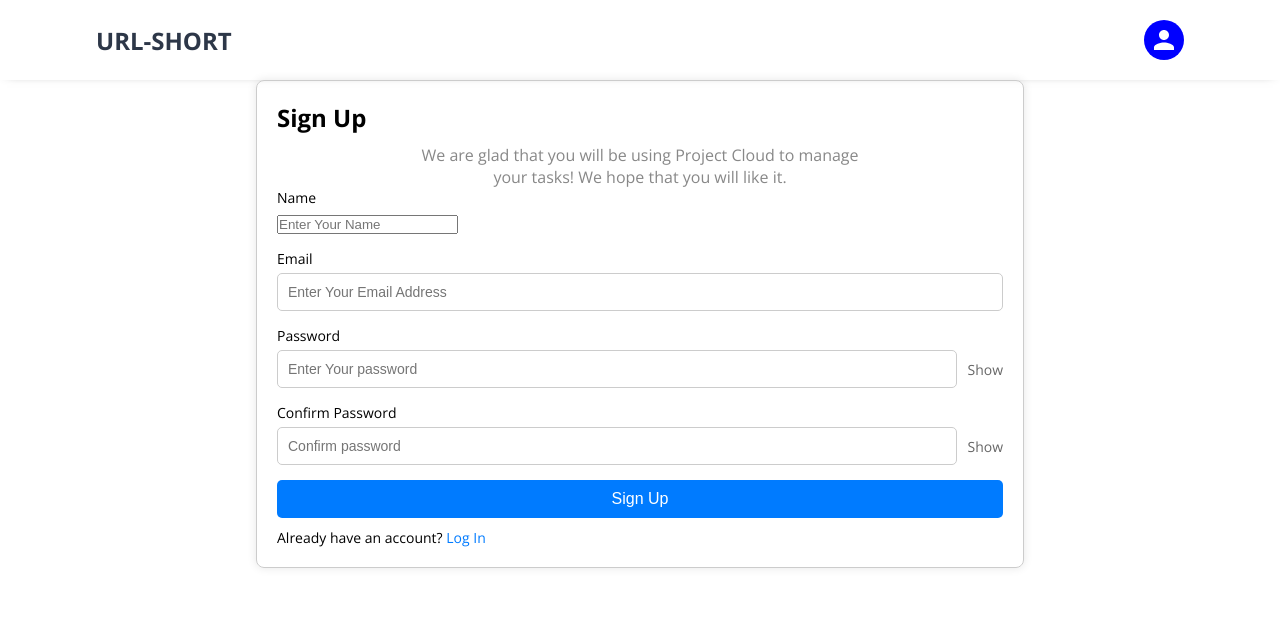
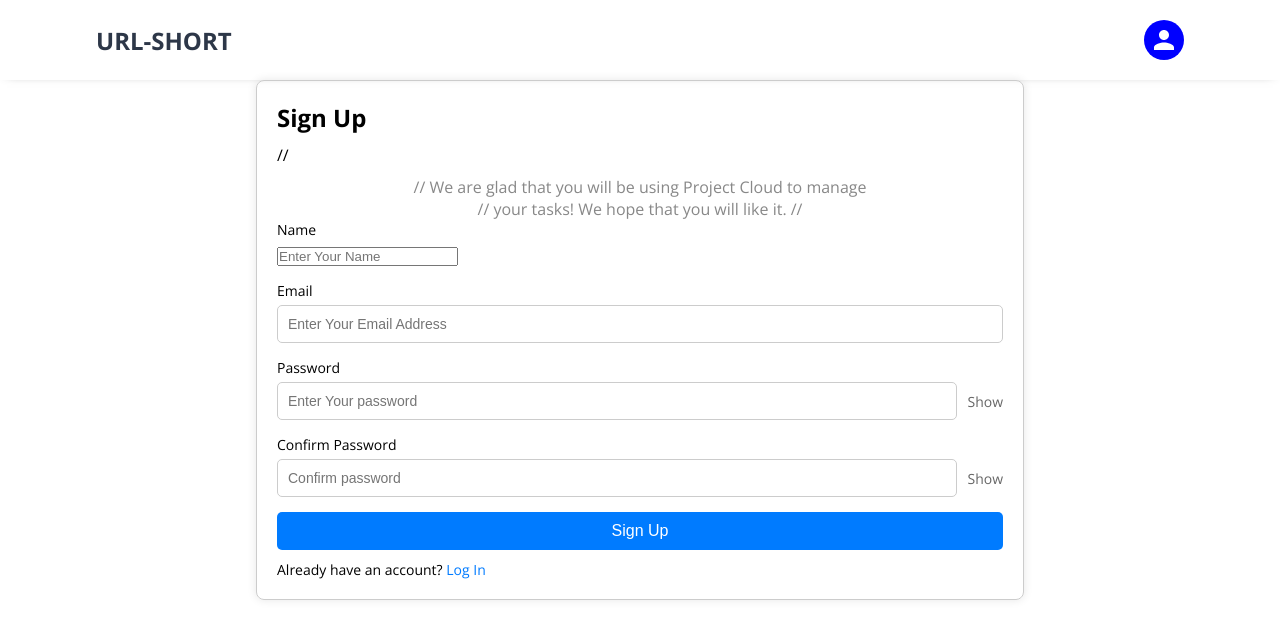
Before and after one commit to SANZU0007/url-short-front, a React (Create React App) app: page /register in a window 1280 px wide. Shown: the top 638 px of the page. Built offline with nearby package versions, Linux system fonts and the light colour scheme.

Commit message:
Update Register.js

```diff
--- a/src/components/Register.js
+++ b/src/components/Register.js
@@ -84,10 +84,10 @@ const Register = () => {
         <div className="form_data">
           <div className="form_heading">
             <h1>Sign Up</h1>
-            <p style={{ textAlign: "center" }}>
-              We are glad that you will be using Project Cloud to manage <br />
-              your tasks! We hope that you will like it.
-            </p>
+            // <p style={{ textAlign: "center" }}>
+            //   We are glad that you will be using Project Cloud to manage <br />
+            //   your tasks! We hope that you will like it.
+            // </p>
           </div>
 
           <form>
@@ -98,7 +98,7 @@ const Register = () => {
                 onChange={setVal}
                 value={inpval.fname}
                 name="fname"
-                id="fname"
+                id="email"
                 placeholder="Enter Your Name"
               />
             </div>
```
